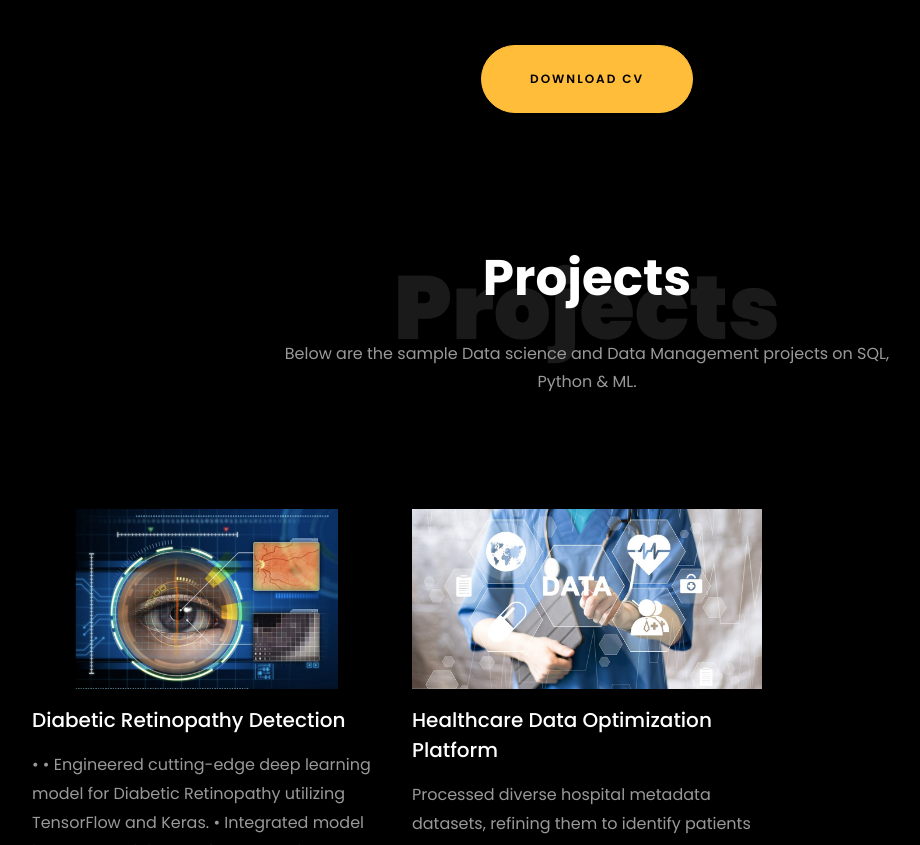
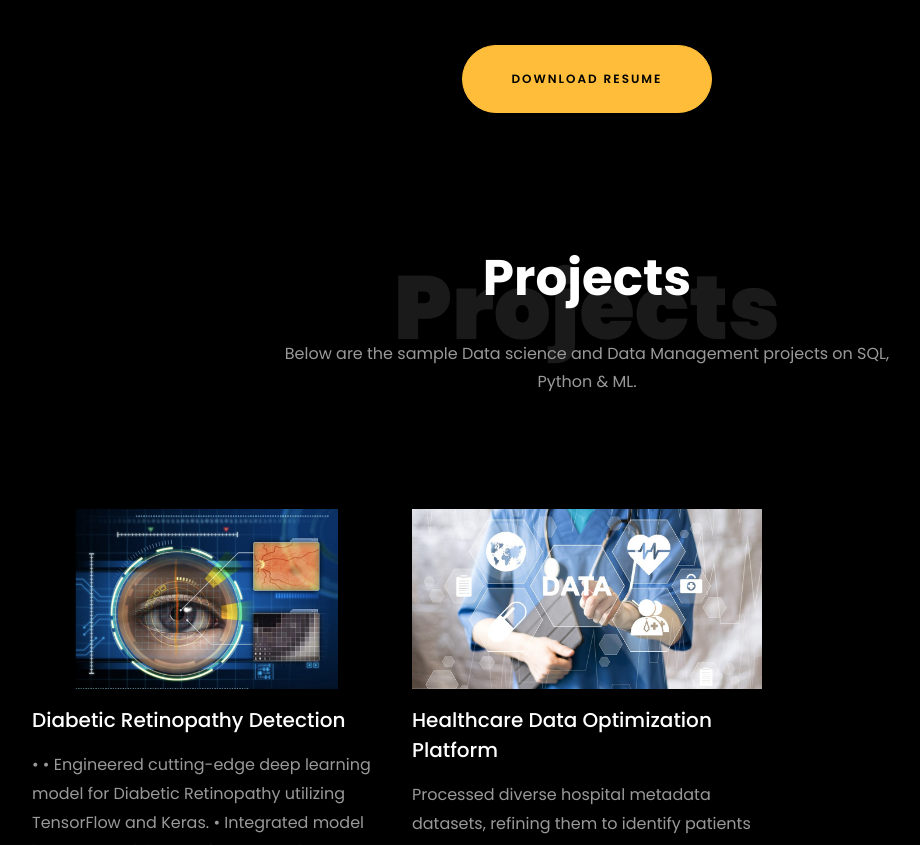
Before and after one commit to Harikrishna035/Harikrishna.Portfolio, a plain HTML site: page index.html in a window 1280 px wide. Shown: the part 2797-3642 px from the top of the page, without its empty margins (53-973 px from the left). Drawn offline with Linux system fonts and the light colour scheme; files whose address does not match are found by name.

Commit message:
Update index.html

```diff
--- a/index.html
+++ b/index.html
@@ -393,7 +393,7 @@
 
     		<div class="row justify-content-center mt-5">
     			<div class="col-md-6 text-center ftco-animate">
-    				<p><a href="https://drive.google.com/file/d/1_Z7qkdUF5Ndf_WveKd8TuGRbbcSJiUco/view?usp=sharing" class="btn btn-primary py-4 px-5">Download CV</a></p>
+    				<p><a href="https://drive.google.com/file/d/1_Z7qkdUF5Ndf_WveKd8TuGRbbcSJiUco/view?usp=sharing" class="btn btn-primary py-4 px-5">Download resume</a></p>
     			</div>
     		</div>
     	</div>
```
